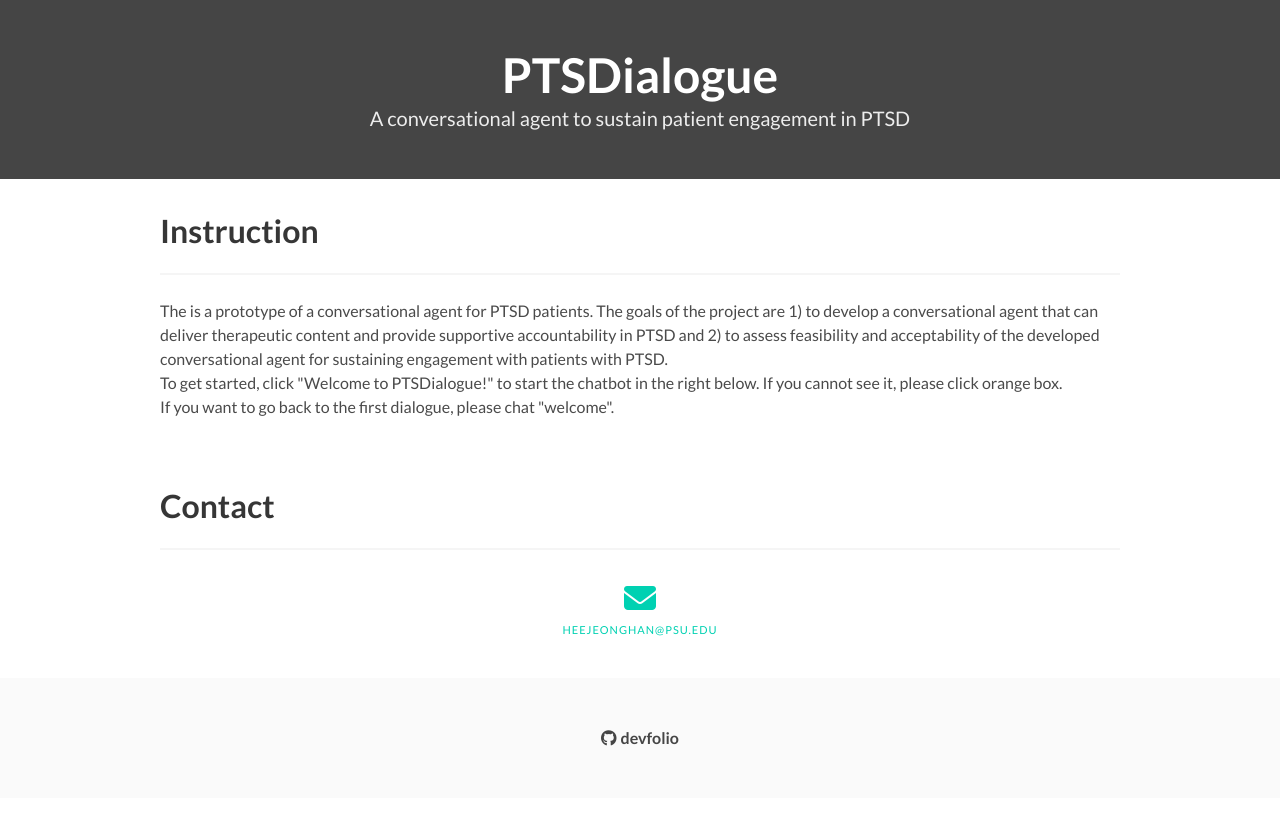
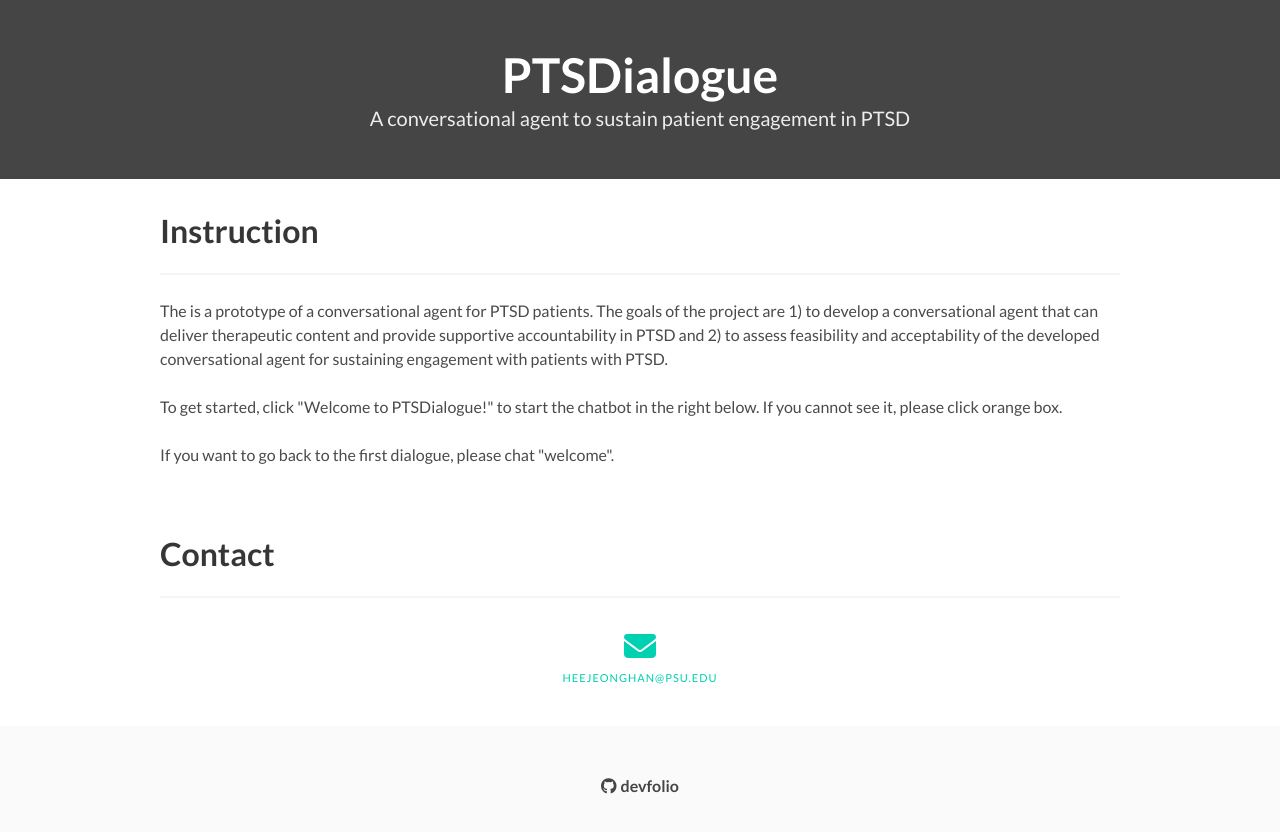
Before and after one commit to HeeJeong-Han/PTSDialogue, a plain HTML site: page index.html in a window 1280 px wide. Before the commit the page ends 800 px from the top, so only its background shows below. Drawn offline with nearby package versions, Linux system fonts and the light colour scheme.

Commit message:
add instruction

```diff
--- a/index.html
+++ b/index.html
@@ -34,8 +34,8 @@
     <div class="container">
       <h1 class="title">Instruction</h1>
       <hr />
-      <p>The is a prototype of a conversational agent for PTSD patients. The goals of the project are 1) to develop a conversational agent that can deliver therapeutic content and provide supportive accountability in PTSD and 2) to assess feasibility and acceptability of the developed conversational agent for sustaining engagement with patients with PTSD.</p>
-      <p>	To get started, click "Welcome to PTSDialogue!" to start the chatbot in the right below. If you cannot see it, please click orange box. </p>
+      <p>The is a prototype of a conversational agent for PTSD patients. The goals of the project are 1) to develop a conversational agent that can deliver therapeutic content and provide supportive accountability in PTSD and 2) to assess feasibility and acceptability of the developed conversational agent for sustaining engagement with patients with PTSD.</p><br>
+      <p>	To get started, click "Welcome to PTSDialogue!" to start the chatbot in the right below. If you cannot see it, please click orange box. </p><br>
       <p>	If you want to go back to the first dialogue, please chat "welcome".</p>
     </div>
   </section>
```
